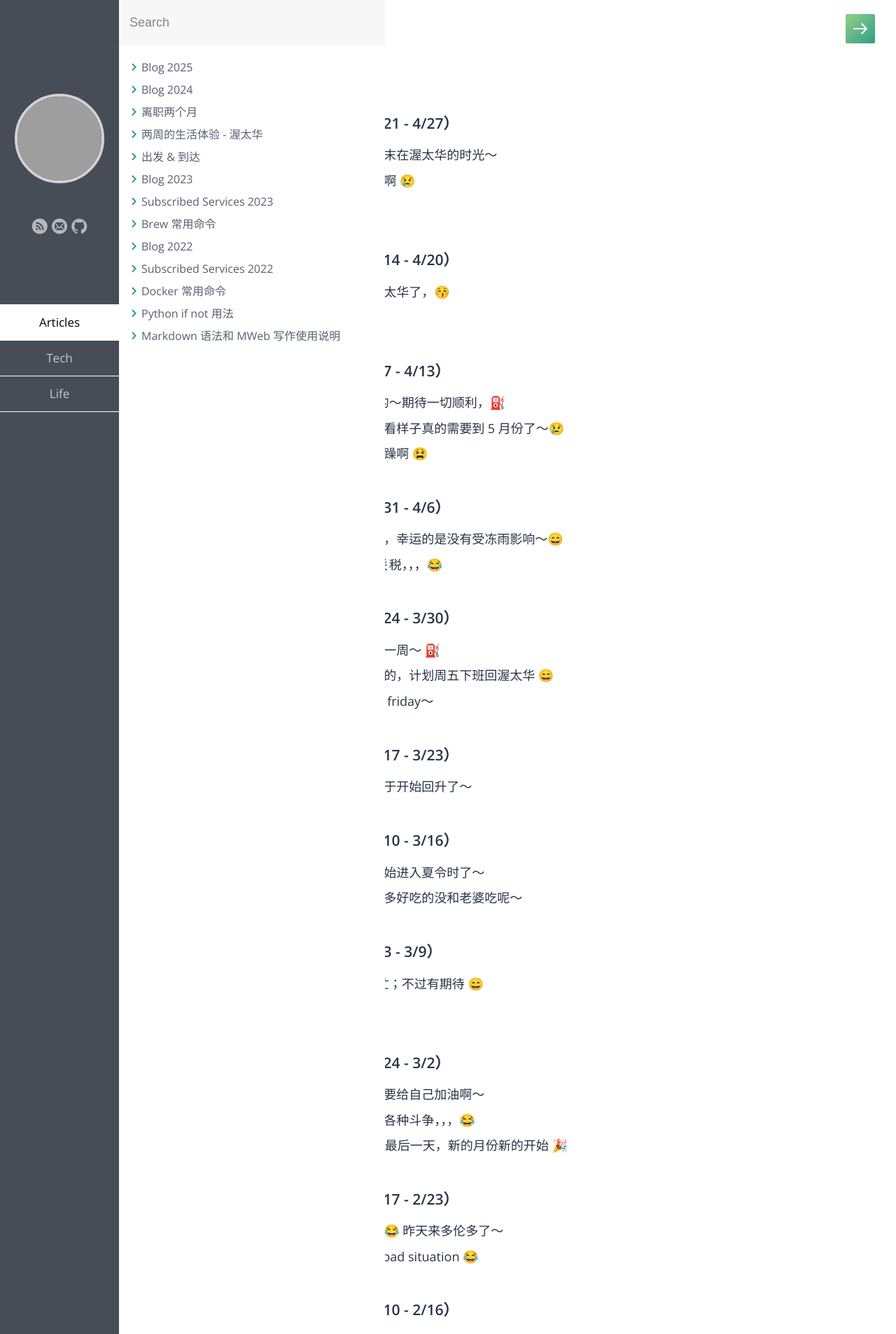
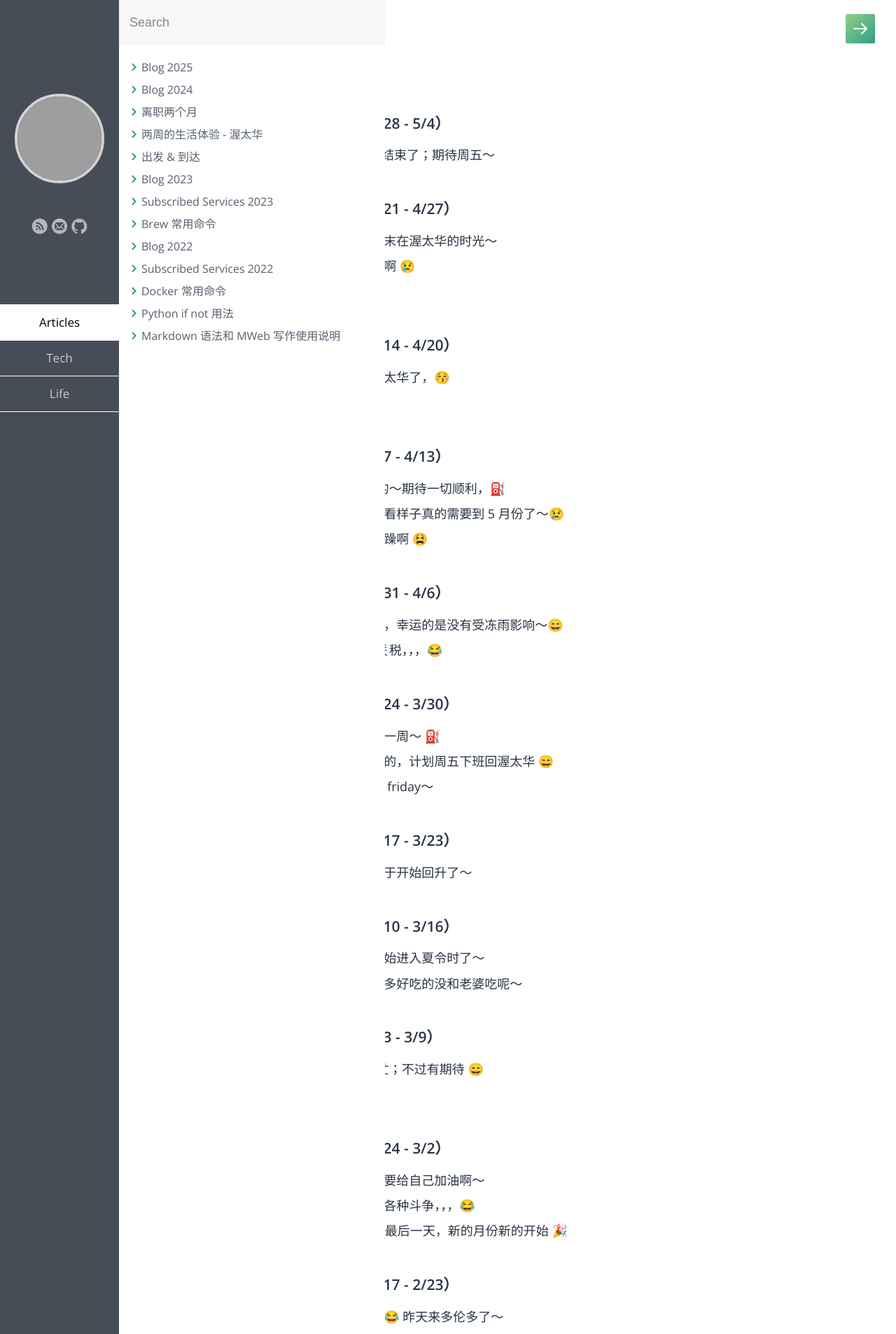
Before and after one commit to samxupeiran/samxupeiran.github.io, a Jekyll site: the page built from _posts/life/2025-01-02-my-blog.md, in a window 1280 px wide. Shown: the top 1907 px of the page at 70% size. Built offline with Jekyll 4.4.1, drawn with Linux system fonts in a browser that asks for light colours; some web fonts are replaced; grey boxes are pictures that could not be loaded.

Commit message:
feat: add weekly blog 4/28

```diff
--- a/_posts/life/2025-01-02-my-blog.md
+++ b/_posts/life/2025-01-02-my-blog.md
@@ -5,6 +5,9 @@ category: Life
 tags: Blog
 ---
 
+
+- ### 2025 年 5 月 第 1 周（4/28 - 5/4）
+     - 4/28 今天周一，4 月快要结束了；期待周五～
 
 - ### 2025 年 4 月 第 4 周（4/21 - 4/27）
      - 4/21 今天周一啦；怀念周末在渥太华的时光～
```
